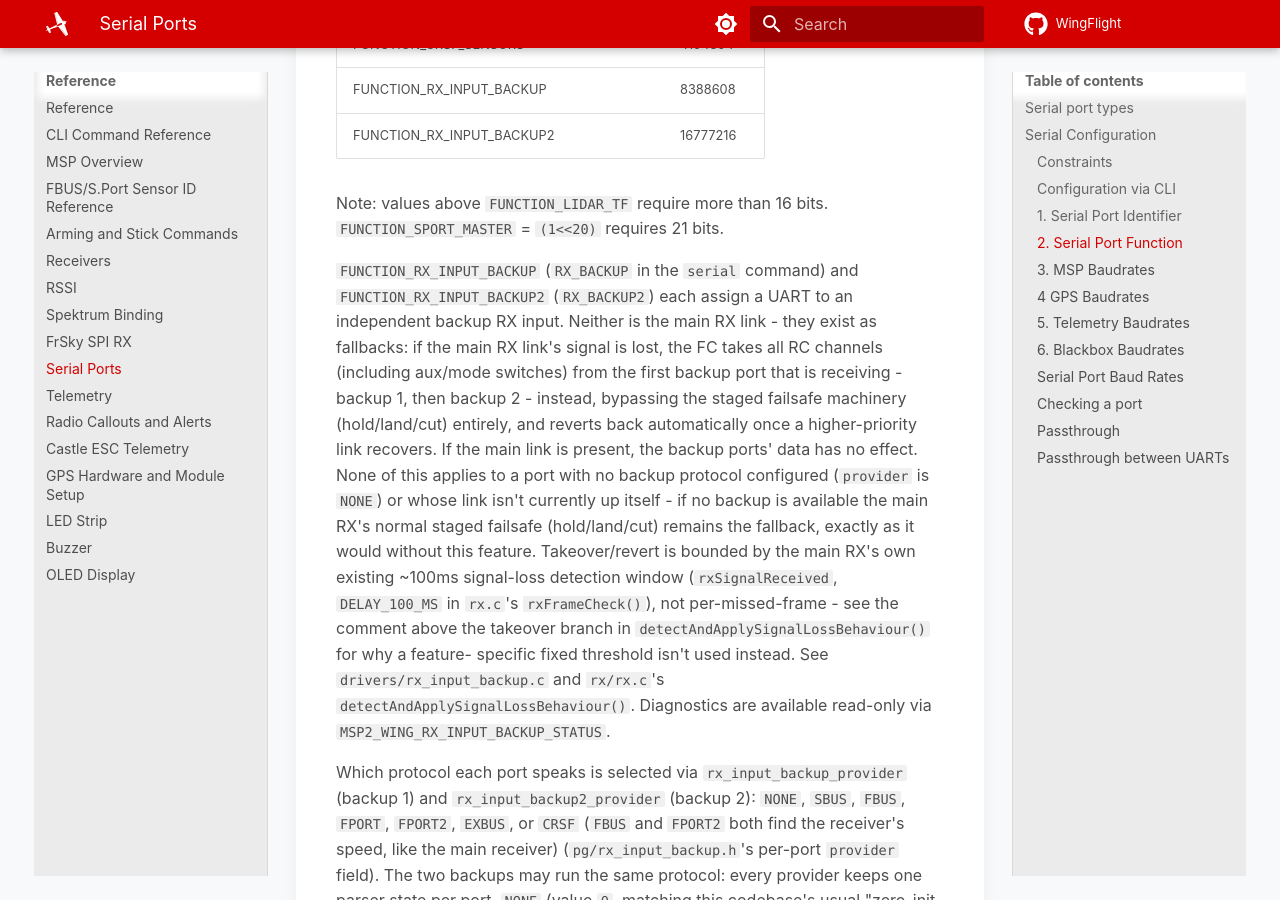
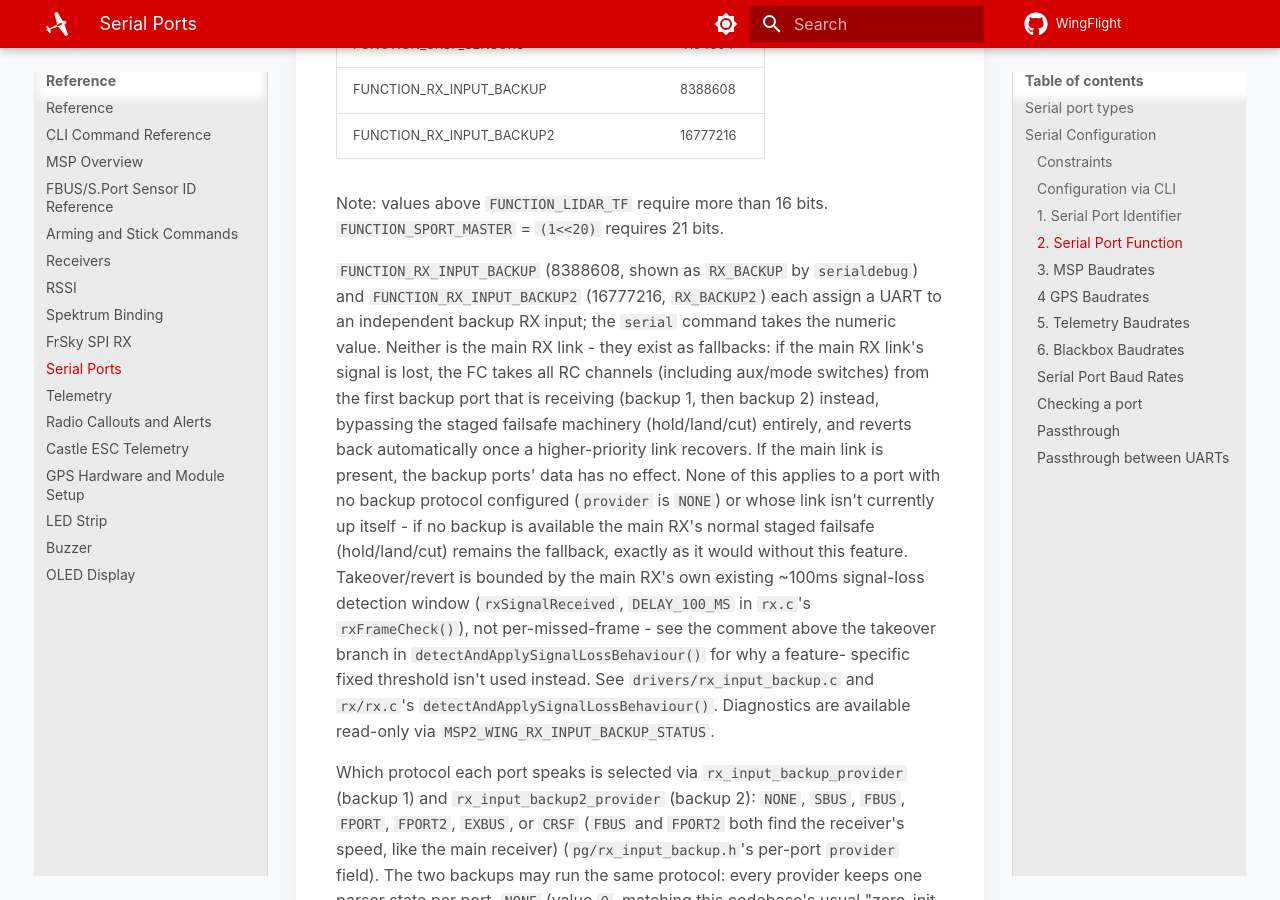
Before and after one commit to WingFlight/wingflight-docs, an MkDocs documentation site: the page built from docs/reference/serial-ports.md, in a window 1280 px wide and 900 px high, scrolled down 4646 px. Built offline with MkDocs 1.6.1 and Material for MkDocs 9.7.7, drawn with Linux system fonts in a browser that asks for light colours.

Commit message:
Address review: EXBUS caveat, serial numeric values, wording
Co-Authored-By: Claude Fable 5.1 <noreply@anthropic.com>

```diff
--- a/docs/reference/serial-ports.md
+++ b/docs/reference/serial-ports.md
@@ -129,12 +129,13 @@ Other devices can be added starting from id 50.
 
 Note: values above `FUNCTION_LIDAR_TF` require more than 16 bits. `FUNCTION_SPORT_MASTER` = `(1<<20)` requires 21 bits.
 
-`FUNCTION_RX_INPUT_BACKUP` (`RX_BACKUP` in the `serial` command) and
-`FUNCTION_RX_INPUT_BACKUP2` (`RX_BACKUP2`) each assign a UART to an independent
-backup RX input. Neither is the main RX link - they exist as fallbacks: if the
+`FUNCTION_RX_INPUT_BACKUP` (8388608, shown as `RX_BACKUP` by `serialdebug`) and
+`FUNCTION_RX_INPUT_BACKUP2` (16777216, `RX_BACKUP2`) each assign a UART to an
+independent backup RX input; the `serial` command takes the numeric value.
+Neither is the main RX link - they exist as fallbacks: if the
 main RX link's signal is lost, the FC takes all RC channels (including aux/mode
-switches) from the first backup port that is receiving - backup 1, then backup 2
-- instead, bypassing the staged failsafe machinery (hold/land/cut)
+switches) from the first backup port that is receiving (backup 1, then backup 2)
+instead, bypassing the staged failsafe machinery (hold/land/cut)
 entirely, and reverts back automatically once a higher-priority link recovers.
 If the main link is present, the backup ports' data has no effect. None of this
 applies to a port with no backup protocol configured (`provider` is `NONE`) or
```
Also changed, not shown: docs/flight-modes/backup-rx-input.md (+24 -9 lines).
